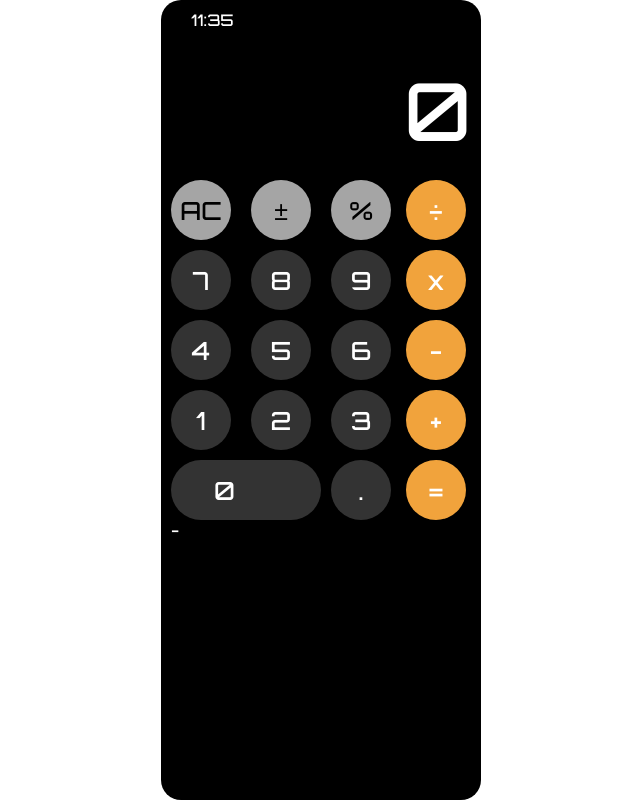
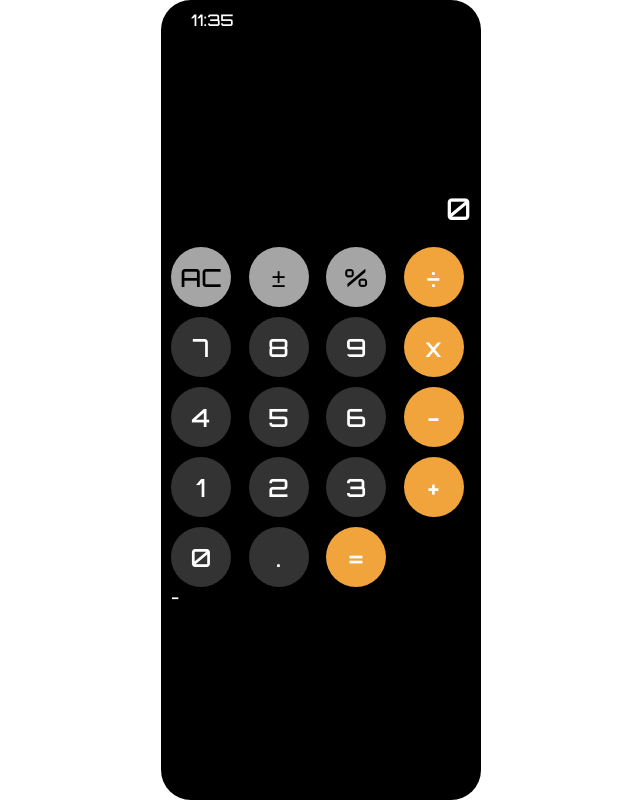
Before and after one commit to kritebh/fcc-calculator-react-project, a React (Create React App) app: page / in a window 1280 px wide. Shown: the whole page, without its empty margins (319-959 px from the left). Built offline with nearby package versions, Linux system fonts and the light colour scheme.

Commit message:
reset button added

```diff
--- a/src/components/App.css
+++ b/src/components/App.css
@@ -20,17 +20,17 @@ body{
     min-height: 100vh;
     background: black;
     color: white;
-    border-radius: 20px;
+    border-radius: 30px;
     padding: 10px;
 }
 
 .top{
-    height: 50px;
+    height: 180px;
     padding: 0px 20px;
 }
 
 .display{
-    font-size: 80px;
+    font-size: 30px;
     margin-bottom: 20px;
     font-weight: 300;
     text-align: right;
@@ -44,6 +44,6 @@ body{
 
 }
 
-.bottom{
+/* .bottom{
 
-}
+} */
--- a/src/components/App.js
+++ b/src/components/App.js
@@ -1,26 +1,52 @@
-import React from "react";
+import React,{useState} from "react";
 import "./App.css";
 import "./Button"
 import Button from "./Button";
 
-const buttons = ["AC", "±", "%", "÷", 7, 8, 9, "x", 4, 5, 6, "-", 1, 2, 3, "+", 0, ".", "="];
+const buttons = ["AC", "±", "%", "÷", "7", "8", "9", "x", "4", "5", "6", "-", "1", "2", "3", "+", "0", ".", "="];
 
 function App() {
+
+  const [value,setValue] = useState("0")
+
+  const handleButtonClick =content=>()=>{
+    const num = parseFloat(value)
+
+    if(content==="AC"){
+      setValue("0");
+      return
+    }
+
+    if(content==='±'){
+      if(num<0){
+        setValue((num*-1).toString())
+        return;
+      }
+    }
+
+
+      setValue((num+content).toString())
+  }
+
+
+
+
+
   return (
     <div className="App">
       <div className="top">11:35</div>
-      <div className="display">0</div>
+      <div className="display">{value}</div>
       <div className="buttons">
         {
           buttons.map(b => {
             if (b === "AC" || b === "±" || b === "%") {
-              return <Button content={b} type="function"></Button>
+              return <Button content={b} type="function" onButtonClick={handleButtonClick}></Button>
             }
             else if (b === "÷" || b === "x" || b === "-" || b === "+" || b === "=") {
-              return <Button content={b} type="operator"></Button>
+              return <Button content={b} type="operator" onButtonClick={handleButtonClick}></Button>
             }
             return (
-              <Button content={b}></Button>
+              <Button content={b} onButtonClick={handleButtonClick}></Button>
             )
           })
         }
--- a/src/components/Button.js
+++ b/src/components/Button.js
@@ -1,9 +1,9 @@
 import React from 'react';
 import "./Button.css";
 
-const Button = ({content,type}) =>{
+const Button = ({content,type,onButtonClick}) =>{
     return(
-        <div className={`Button ${content===0 ? 'zero':''} ${type||""}`} >
+        <div className={`Button ${content===0 ? 'zero':''} ${type||""}`} onClick={onButtonClick(content)} >
         {content}
         </div>
     )
```
